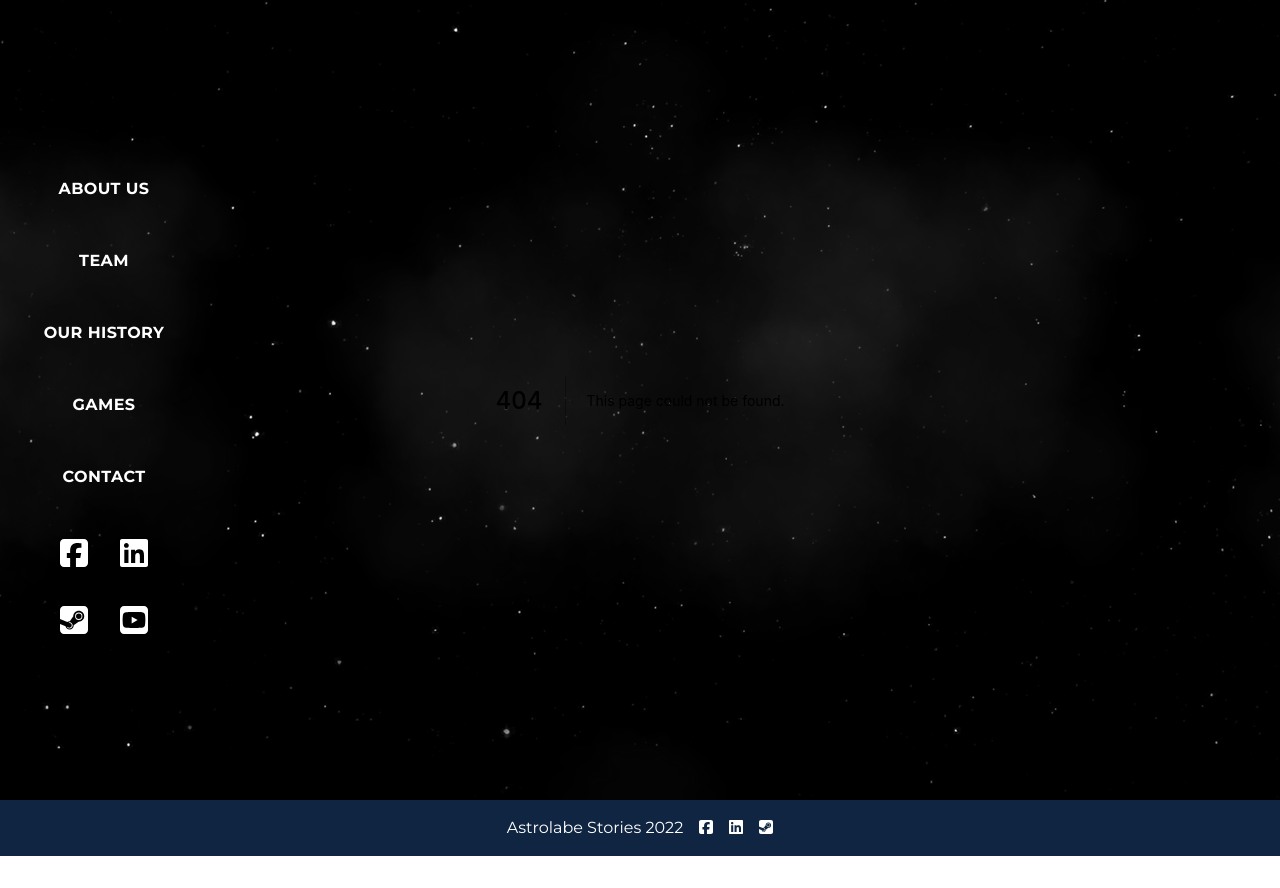
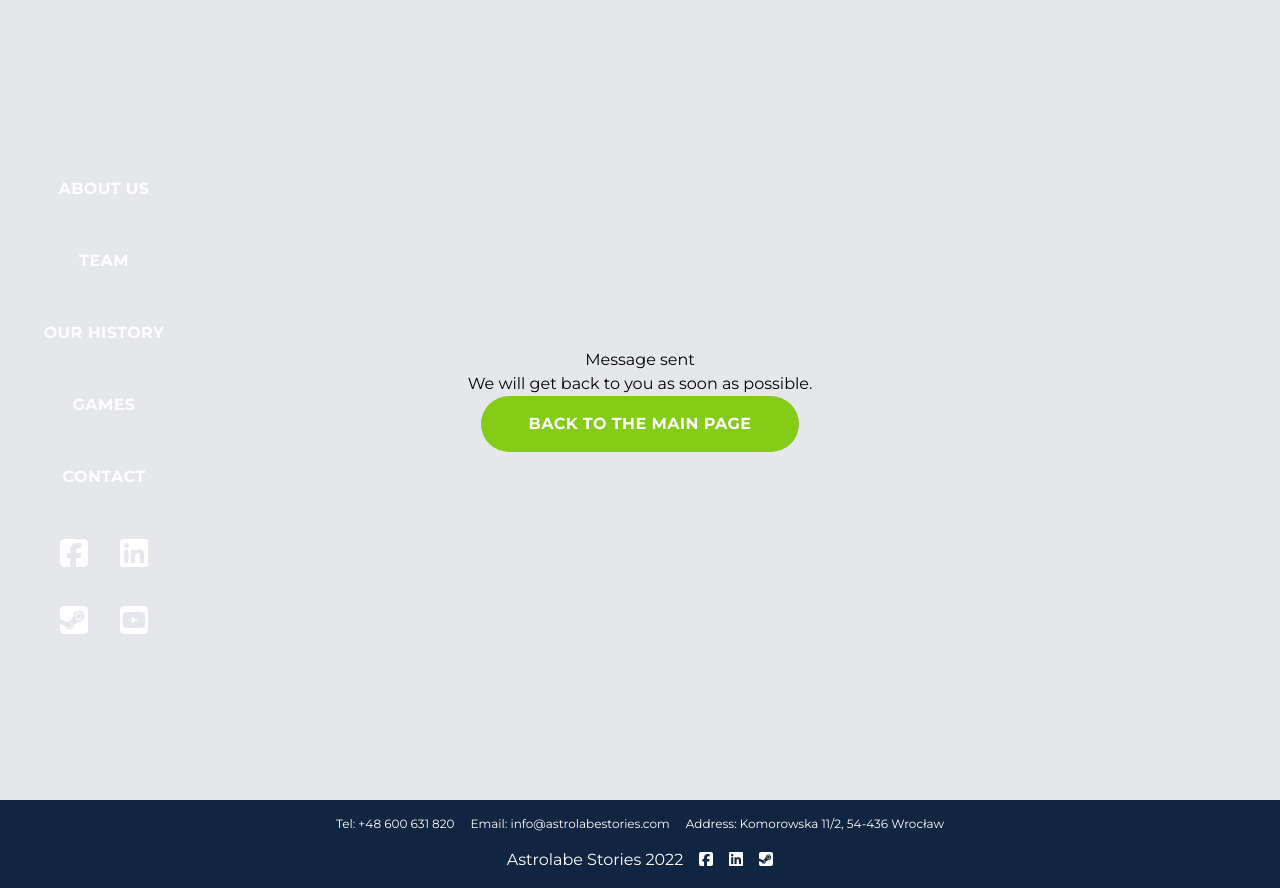
Before and after one commit to stowarzyszenie-gameup/astrolabe-stories-website, a Next.js app: page /success in a window 1280 px wide. Before the commit this address had no page. Before the commit the page ends 856 px from the top, so only its background shows below. Built offline with nearby package versions, Linux system fonts and the light colour scheme.

Commit message:
Contact form

```diff
--- a/components/Contact/index.tsx
+++ b/components/Contact/index.tsx
@@ -10,15 +10,65 @@ const Contact = () => {
         <h2 className="text-primary text-center text-xl font-bold uppercase mb-8 tracking-widest">
           CONTACT
         </h2>
-        <div className="grid grid-cols-2 gap-4 text-primary">
-          <div>
-            <p>Tel: +48 600 631 820</p>
-            <p>Email: info@astrolabestories.com</p>
-          </div>
-          <div>
-            <p>Komorowska 11/2</p>
-            <p>54-436 Wrocław</p>
-          </div>
+        <div className="grid grid-cols-1 gap-4 text-primary">
+          <form
+            name="contact"
+            method="POST"
+            data-netlify="true"
+            action="/success"
+            className="w-full rounded overflow-hidden shadow-lg bg-white my-2 px-6 py-4 flex flex-col items-stretch"
+          >
+            <input type="hidden" name="form-name" value="contact-form" />
+            <p className="font-secondary">
+              <label htmlFor="yourname" className="font-secondary">
+                Name:
+              </label>
+              <br />
+              <input
+                type="text"
+                name="name"
+                id="yourname"
+                placeholder="Name..."
+                required
+                className="border-2 border-gray-200 rounded font-secondary p-2 w-full"
+              />
+            </p>
+            <p>
+              <label htmlFor="youremail" className="font-secondary">
+                Email:
+              </label>{" "}
+              <br />
+              <input
+                type="email"
+                name="email"
+                id="youremail"
+                placeholder="Email..."
+                required
+                className="border-2 border-gray-200 rounded font-secondary p-2 w-full"
+              />
+            </p>
+            <p>
+              <label htmlFor="yourmessage" className="font-secondary">
+                Message:
+              </label>{" "}
+              <br />
+              <textarea
+                name="message"
+                id="yourmessage"
+                placeholder="Message..."
+                required
+                className="border-2 border-gray-200 rounded font-secondary p-2 w-full"
+              ></textarea>
+            </p>
+            <p>
+              <button
+                type="submit"
+                className="hover:text-black uppercase font-bold text-base tracking-wide hover:bg-white border-2 border-primary transition-all duration-200 ease-in hover:border-gray-200 bg-primary text-white rounded font-secondary p-2  w-full"
+              >
+                SEND
+              </button>
+            </p>
+          </form>
         </div>
       </div>
     </div>
--- a/components/Footer/index.tsx
+++ b/components/Footer/index.tsx
@@ -8,7 +8,15 @@ import React from "react";
 
 const Footer = () => {
   return (
-    <footer className="bg-secondary text-white font-secondary p-4 flex justify-center items-center gap-4">
+    <footer className="bg-secondary text-white font-secondary p-4 flex flex-col justify-center items-center gap-4">
+      <div className="text-xs">
+        <ul className="flex gap-4">
+          <li>Tel: +48 600 631 820</li>
+          <li>Email: info@astrolabestories.com</li>
+          <li>Address: Komorowska 11/2, 54-436 Wrocław</li>
+        </ul>
+      </div>
+      <div className="flex gap-4">
         Astrolabe Stories 2022
         <div className="flex gap-4">
           <a
@@ -30,6 +38,7 @@ const Footer = () => {
             <FontAwesomeIcon icon={faSteamSquare} size="1x" />
           </a>
         </div>
+      </div>
     </footer>
   );
 };
--- /dev/null
+++ b/pages/success.tsx
@@ -0,0 +1,23 @@
+import Link from "next/link";
+import React from "react";
+
+const Success = () => {
+  return (
+    <div className="h-screen bg-gray-200 flex flex-col items-center justify-center">
+      <h2>Message sent</h2>
+      <p>We will get back to you as soon as possible.</p>
+      <Link href="/" scroll={false}>
+        <a>
+          <button
+            type="button"
+            className={`text-white hover:text-black relative top-0 hover:-top-1.5 transition-all duration-300 ease-in font-secondary uppercase font-bold text-base tracking-wide rounded-full bg-lime-500 hover:bg-white px-12 py-4`}
+          >
+            Back to the main page
+          </button>
+        </a>
+      </Link>
+    </div>
+  );
+};
+
+export default Success;
```
Lines whose indentation alone changed are shown as unchanged.
